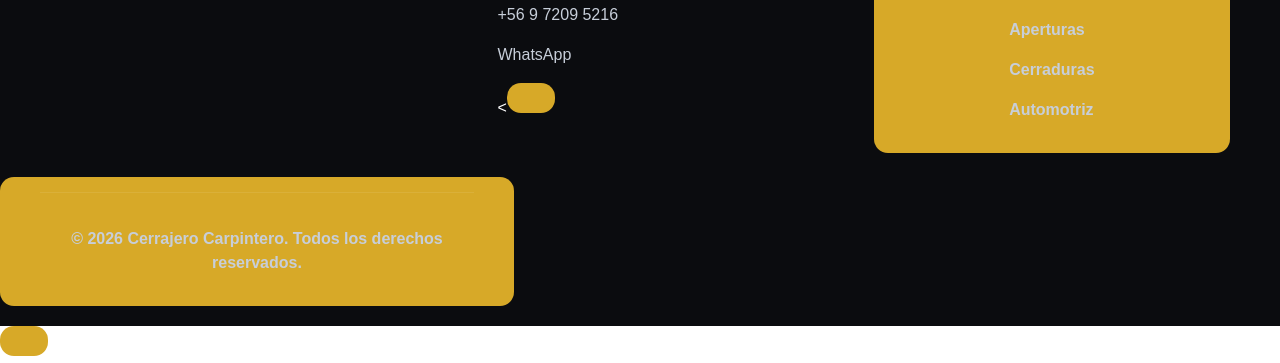
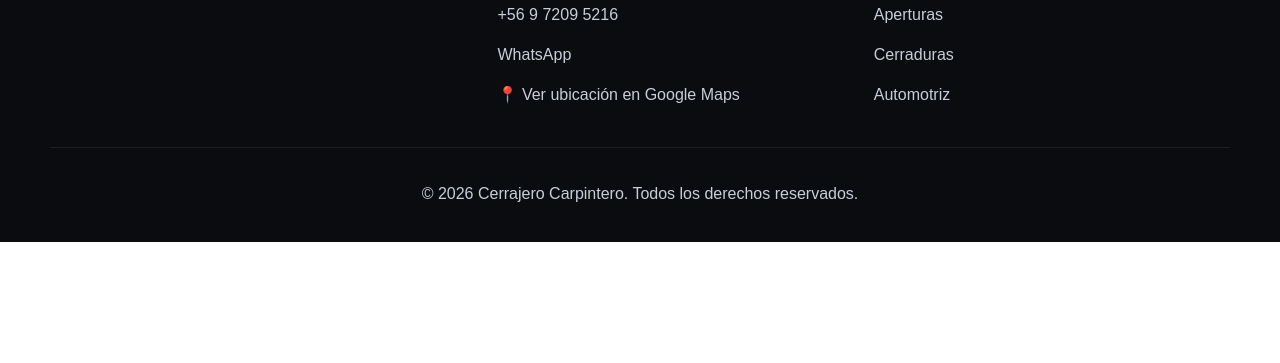
Before and after one commit to cerrajerocarpinterocl-ops/cerrajerocarpinterocl, a plain HTML site: page index.html in a window 1280 px wide. Shown: the part 4403-4766 px from the top of the page. After the commit the page ends 4645 px from the top, so only its background shows below. Drawn offline with Linux system fonts and the light colour scheme.

Commit message:
Update index.html

```diff
--- a/index.html
+++ b/index.html
@@ -340,9 +340,7 @@ Atendemos distintas comunas de Santiago con servicios de cerrajería y carpinter
 <h4>Contacto</h4>
 <p><a href="tel:+56972095216">+56 9 7209 5216</a></p>
 <p><a href="https://wa.me/56972095216" target="_blank">WhatsApp</a></p>
-<<a href="https://maps.app.goo.gl/8q2Nk8Y3mL3p3VZn6" target="_blank"
-   class="btn btn-primary"
-  Ver ubicación
+<p><a href="https://maps.app.goo.gl/8q2Nk8Y3mL3p3VZn6" target="_blank">📍 Ver ubicación en Google Maps</a></p>
 </a>
 </div>
 
```
